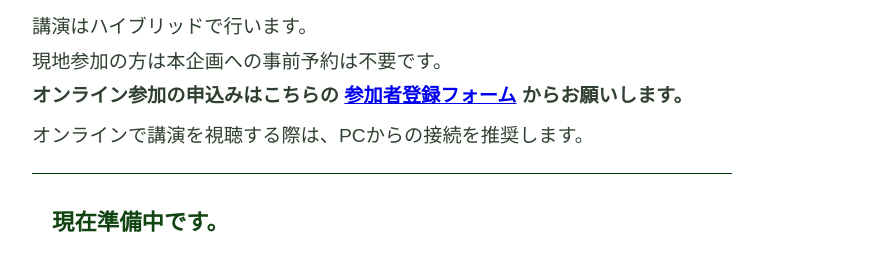
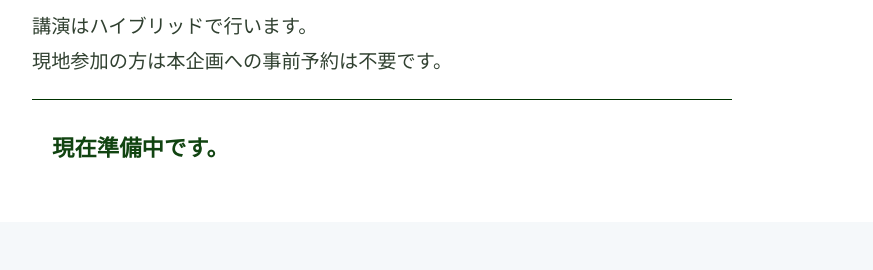
Before and after one commit to ut-10min/kf76, a plain HTML site: page timetable.html in a window 1280 px wide. Shown: the part 156-426 px from the top of the page, without its empty margins (258-1131 px from the left). Drawn offline with nearby package versions, Linux system fonts and the light colour scheme.

Commit message:
hide attend form

```diff
--- a/timetable.html
+++ b/timetable.html
@@ -75,12 +75,12 @@
             <p>
                 講演はハイブリッドで行います。<br>
                 現地参加の方は本企画への事前予約は不要です。<br>
-                <b>オンライン参加の申込みはこちらの
+                <!--<b>オンライン参加の申込みはこちらの
                     <a href="https://ut-10min.github.io/registration/" target="_blank">参加者登録フォーム</a>
                     からお願いします。
                 </b><br>
             </p>
-            <p>オンラインで講演を視聴する際は、PCからの接続を推奨します。</p>
+            <p>オンラインで講演を視聴する際は、PCからの接続を推奨します。</p>  -->
 
             <div class="article-headline">
                 <h3>現在準備中です。</h3>
```
